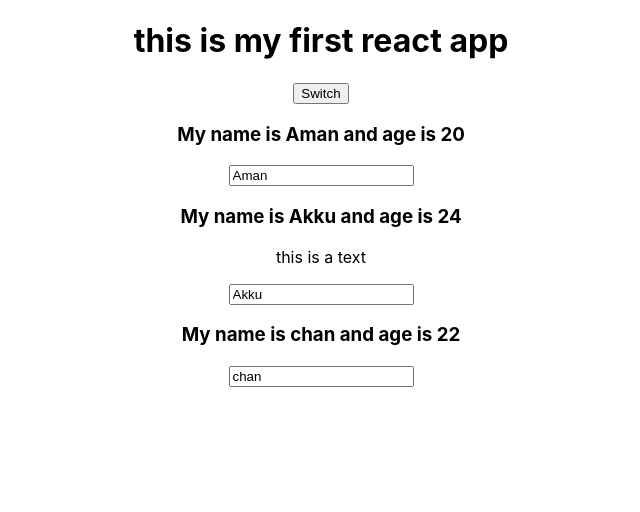
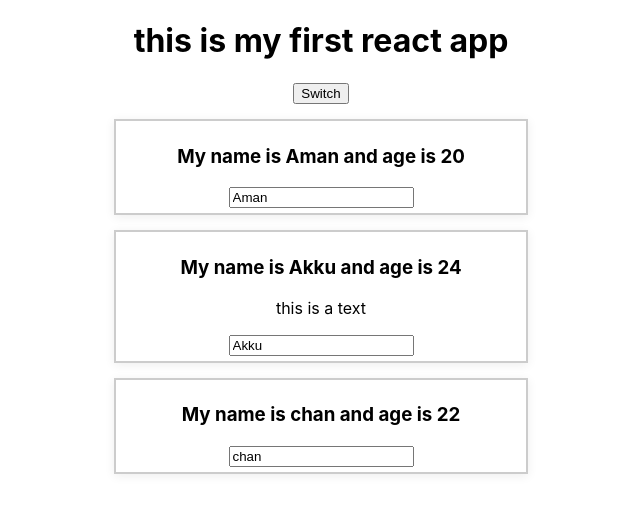
Before and after one commit to Chandan-Saini/react-app-latest-prctc, a React (Create React App) app: page / in a window 1280 px wide. Shown: the top 512 px of the page, without its empty margins (319-959 px from the left). Built offline with nearby package versions, Linux system fonts and the light colour scheme.

Commit message:
styled Person.js

```diff
--- a/src/Person/Person.css
+++ b/src/Person/Person.css
@@ -0,0 +1,11 @@
+
+.Person{
+    margin-left: auto;
+    margin-right: auto;
+    border: 2px solid #ccc;
+    box-shadow:0 2px 10px #eee;
+    width: 400px;
+    text-align: center;
+    margin-top: 15px;
+    padding: 5px;
+}
--- a/src/Person/Person.js
+++ b/src/Person/Person.js
@@ -1,8 +1,8 @@
 import React from "react"
-
+import "./Person.css"
 const person=(props)=>{
     return (
-  <div>
+  <div className="Person">
     <h3 onClick={props.click}> My name is {props.name} and age is {props.age}</h3>
     <p>{props.children}</p>
     <input type="text" onChange={props.change} value={props.name} /> {/* this is the usage of two way binding*/}
```
